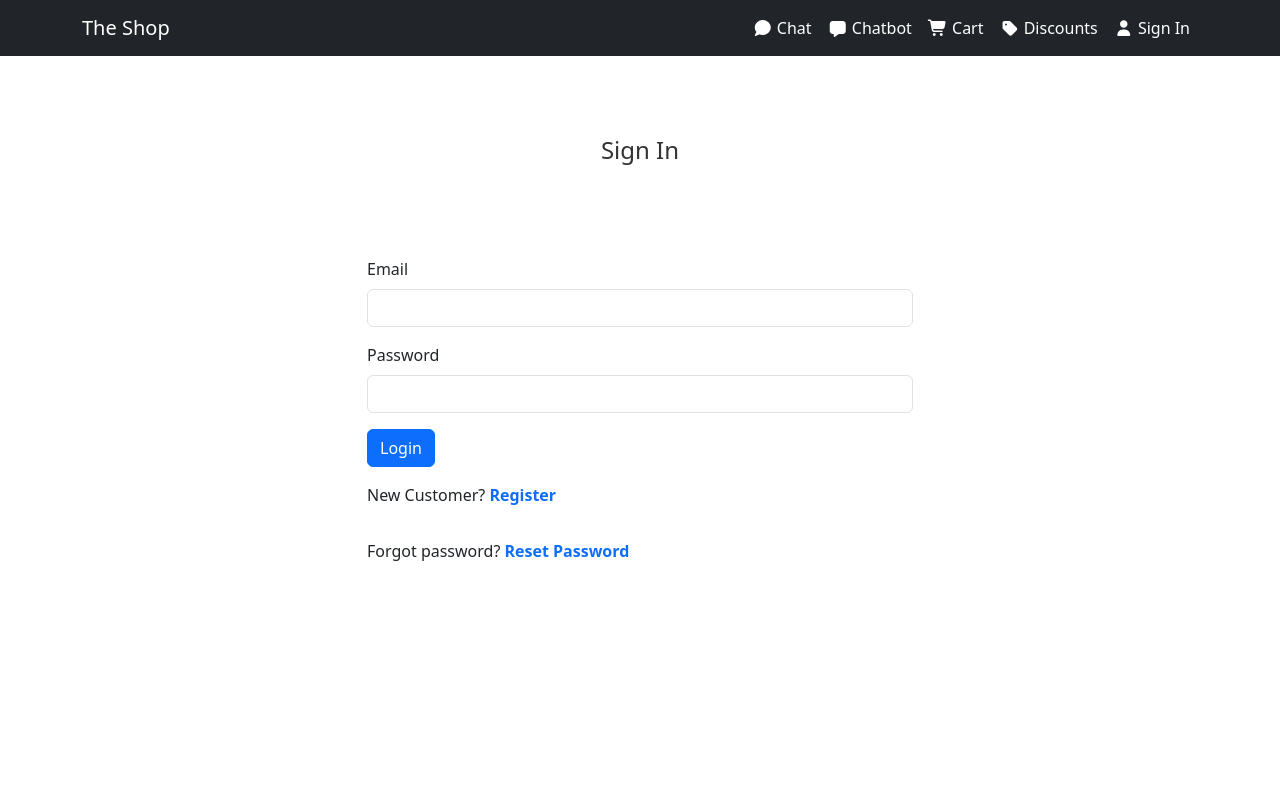
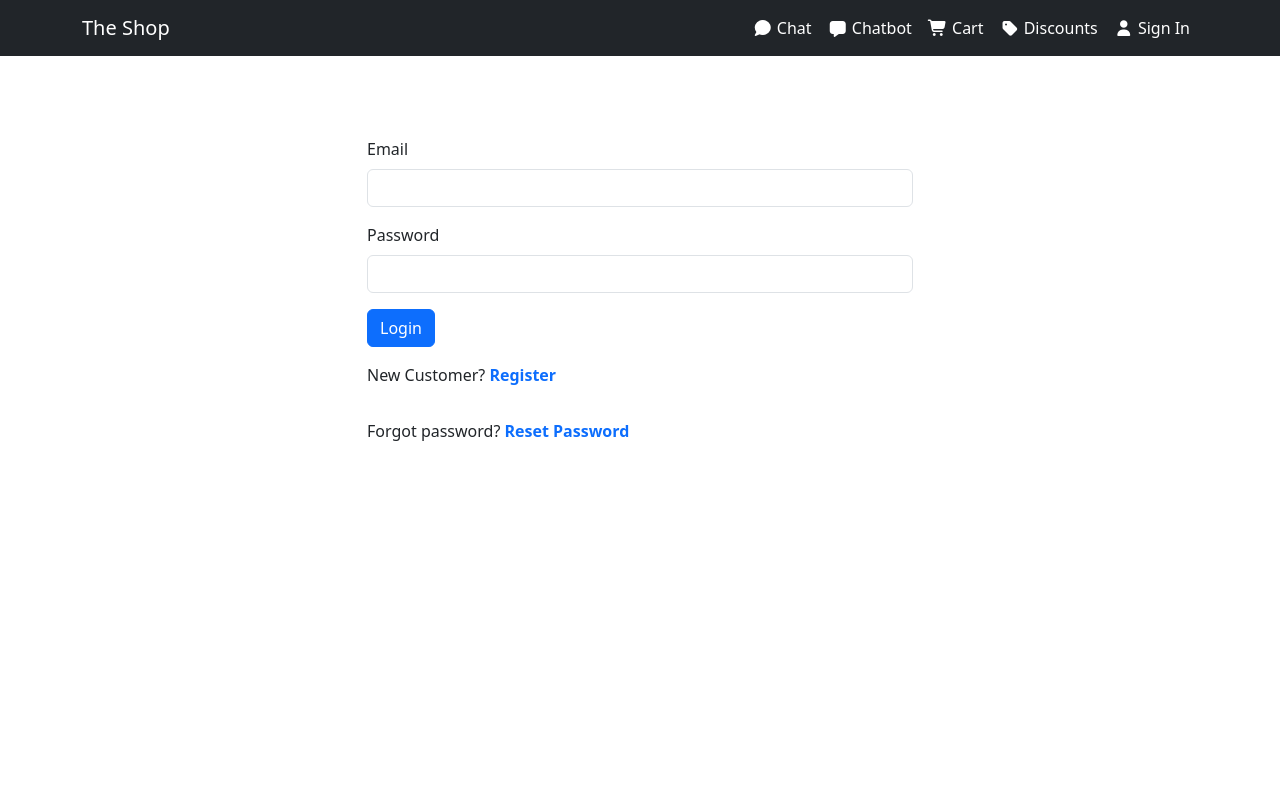
Before and after one commit to dluongta/The-Digital-Shop, a React (Create React App) app in the folder client/: page /login in a window 1280 px wide. Shown: the top 800 px of the page. Built offline with nearby package versions, Linux system fonts and the light colour scheme.

Commit message:
complete app

```diff
--- a/client/src/App.js
+++ b/client/src/App.js
@@ -75,17 +75,15 @@ const LayoutWrapper = ({ children }) => {
       <Header />
 
       <main
+        className={isChat ? "chat-main" : ""}
         style={
           isChat
             ? {
-                height: `${appHeight}px`,
-                overflow: "hidden",
-                margin: 0,
-                padding: 0,
-              }
-            : {
-                paddingTop: "120px",
-              }
+              height: window.innerHeight,
+              minHeight: 0,
+              overflow: "hidden"
+            }
+            : {}
         }
       >
         {children}
--- a/client/src/index.css
+++ b/client/src/index.css
@@ -2,8 +2,12 @@
 @tailwind components;
 @tailwind utilities;
 
-main {
+/* main {
   min-height: 100vh;
+} */
+
+main:not(.chat-main){
+    min-height:100vh;
 }
 
 h3 {
```
Also changed, not shown: 10 other files (tests, documents, lock files or other folders).
